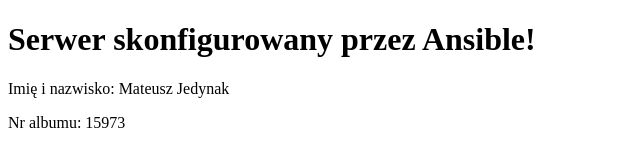
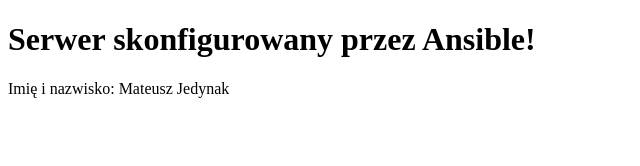
Before and after one commit to mateuszjedynak44/lab-810-mj, a plain HTML site: page files/index.html in a window 1280 px wide. Shown: the whole page, without its empty margins (0-640 px from the left). Drawn offline with Linux system fonts and the light colour scheme.

Commit message:
Update index.html

```diff
--- a/files/index.html
+++ b/files/index.html
@@ -6,6 +6,5 @@
 <body>
     <h1>Serwer skonfigurowany przez Ansible!</h1>
     <p>Imię i nazwisko: Mateusz Jedynak</p>
-    <p>Nr albumu: 15973</p>
 </body>
 </html>
```
